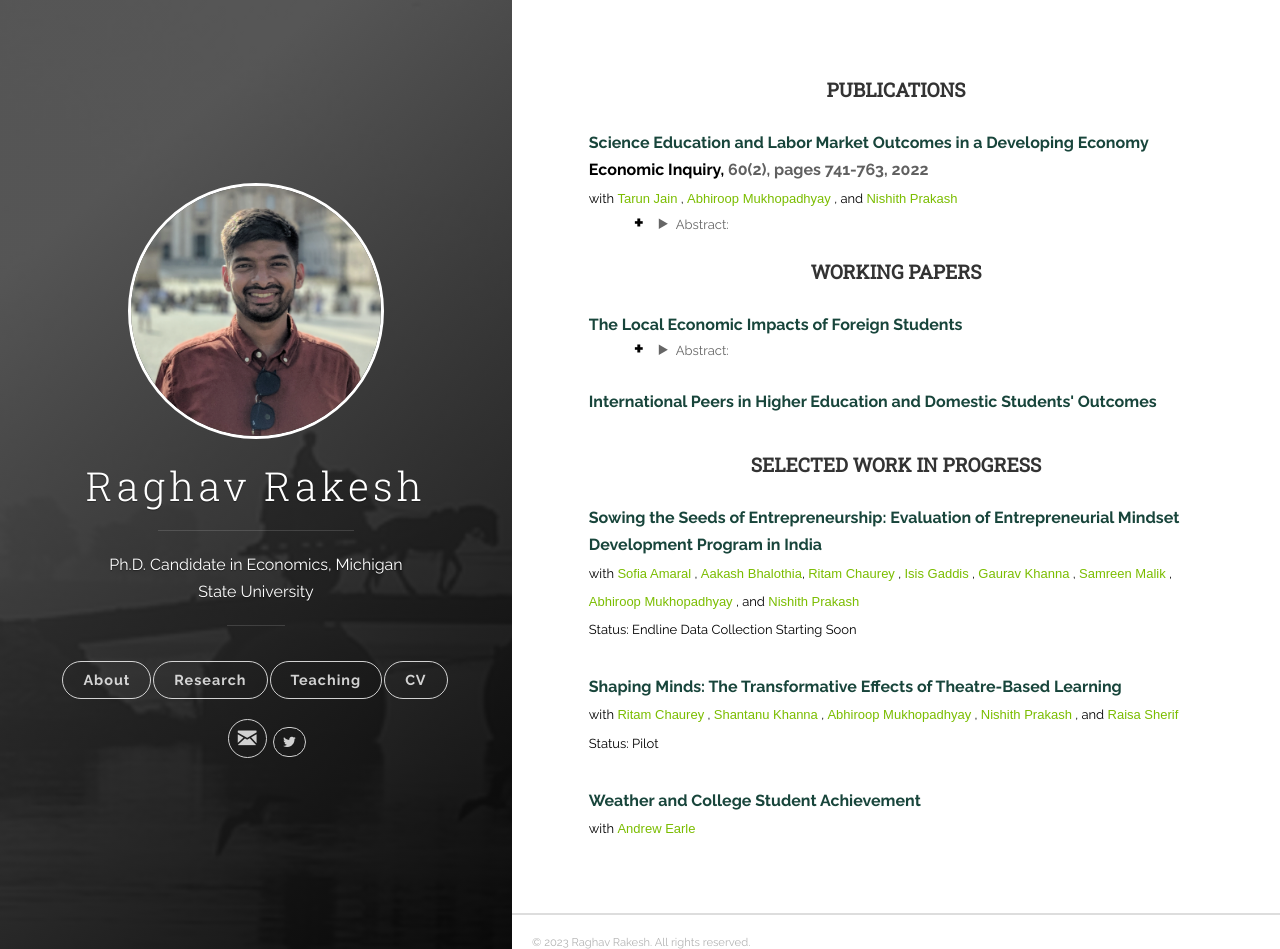
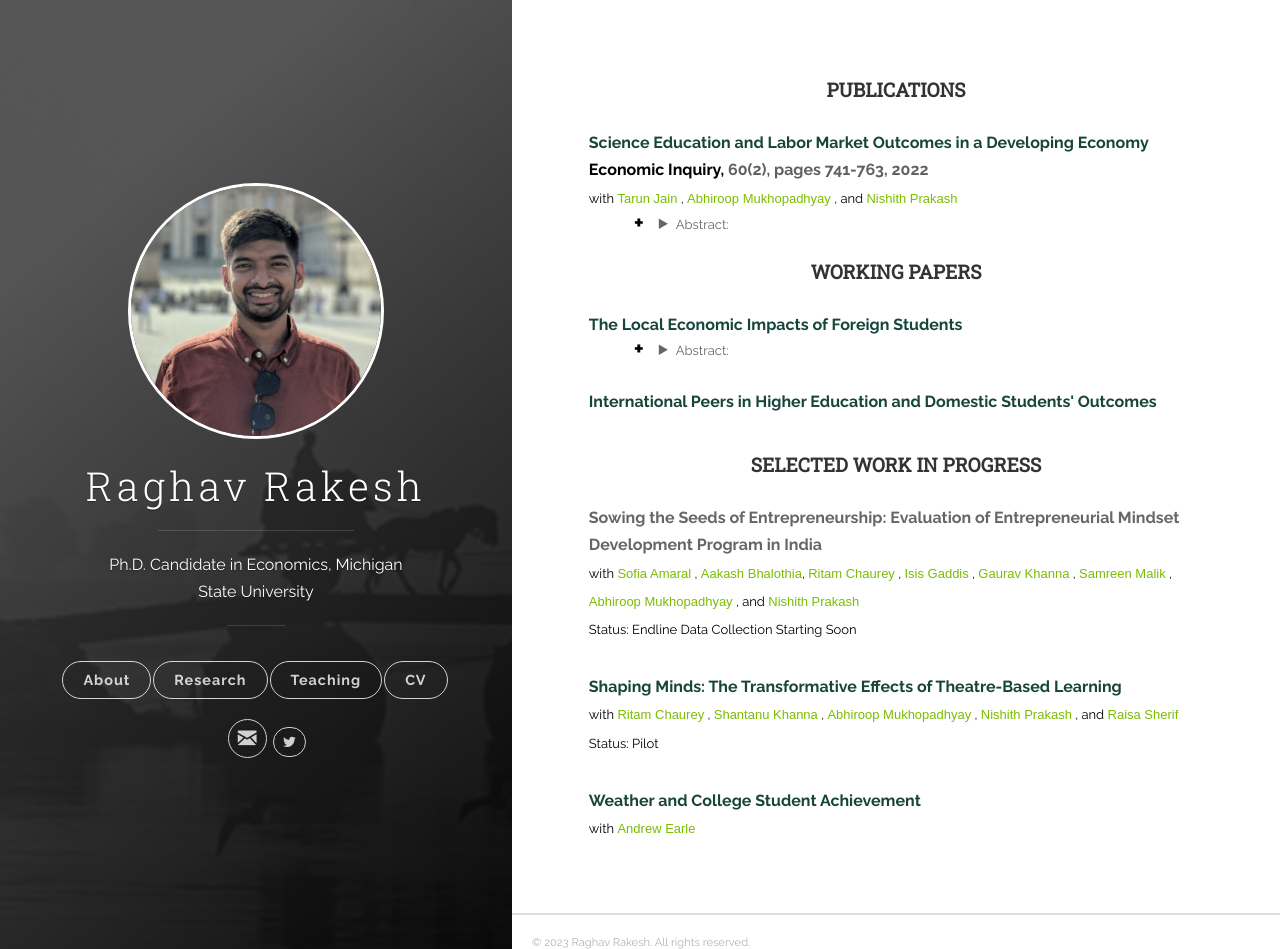
Before and after one commit to raghavrakesh/raghavrakesh.github.io, a Jekyll site: the page built from _posts/2018-06-13-research.markdown, in a window 1280 px wide and 949 px high. Built offline with Jekyll 4.4.1, drawn with Linux system fonts in a browser that asks for light colours.

Commit message:
Update 2018-06-13-research.markdown

```diff
--- a/_posts/2018-06-13-research.markdown
+++ b/_posts/2018-06-13-research.markdown
@@ -95,7 +95,7 @@ tags: [jekyll]
 <p style="margin-top:30px;">
   <b>
     <strong>
-        <font size="3" style="color:#18453B">Sowing the Seeds of Entrepreneurship: Evaluation of Entrepreneurial Mindset Development Program in India</font>
+        <font size="3" >Sowing the Seeds of Entrepreneurship: Evaluation of Entrepreneurial Mindset Development Program in India</font>
     </strong>
     <br>
     <font size="2" style="color:#000000;">
```
